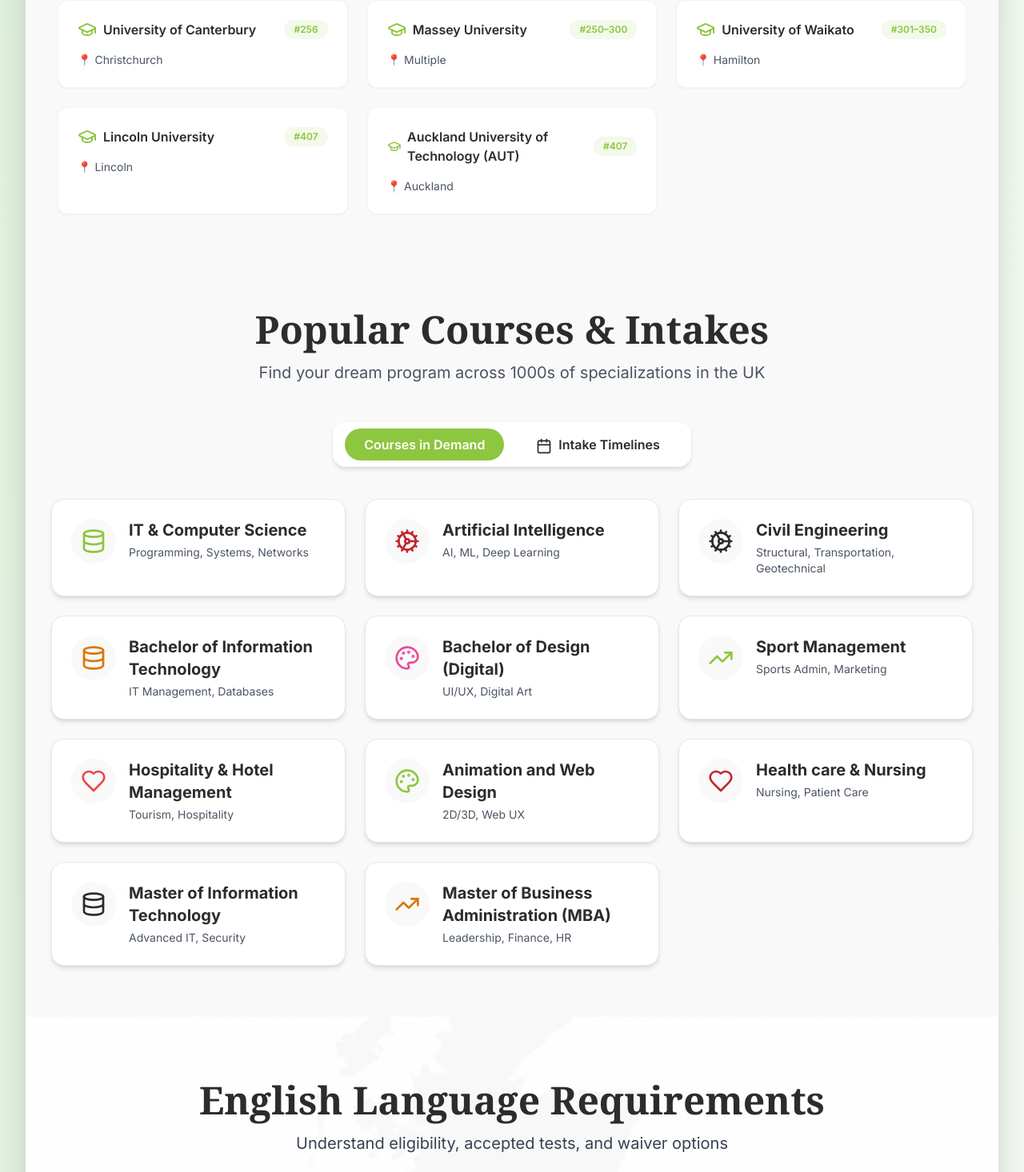
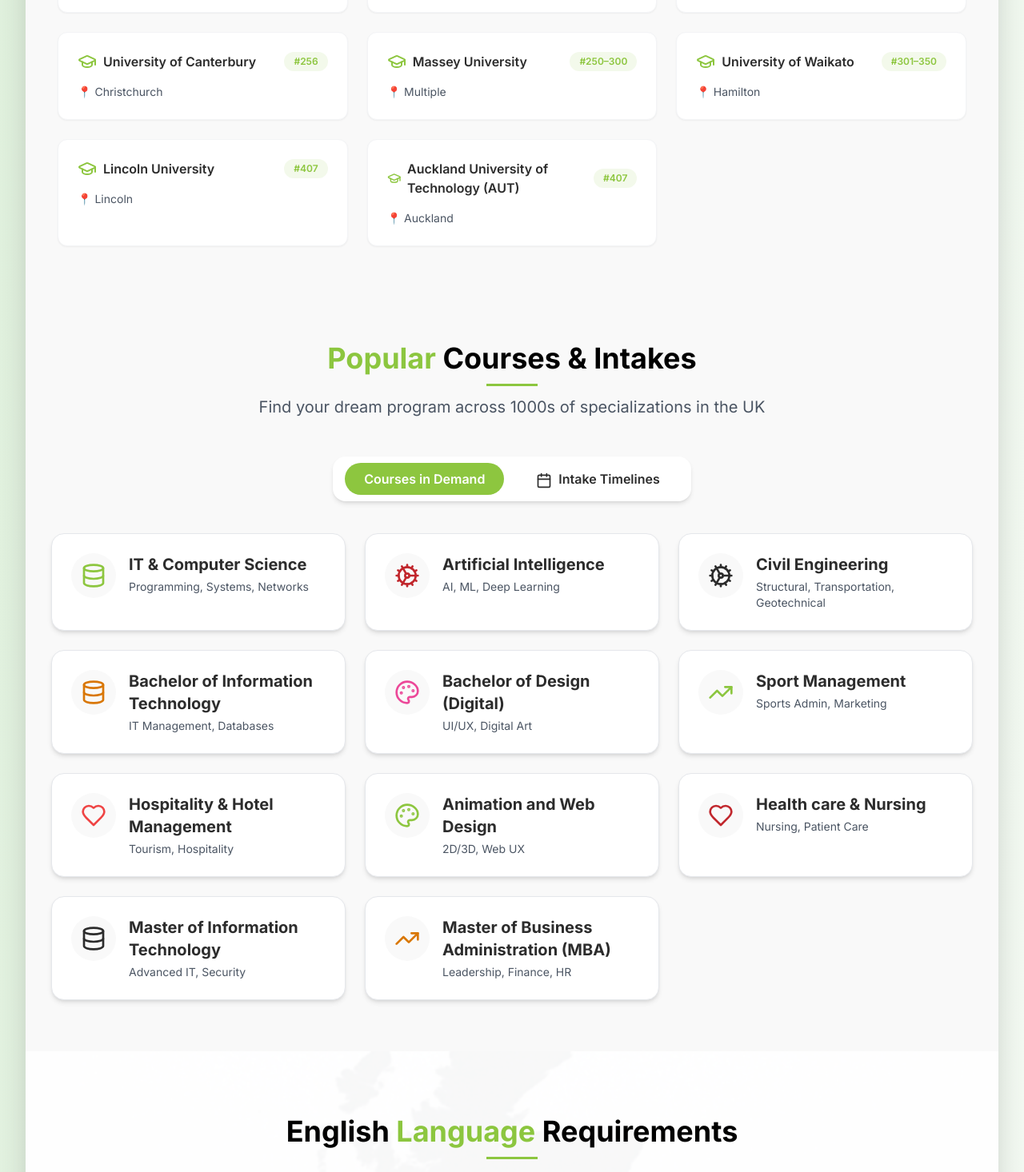
Before and after one commit to Himanshu2002Singh/educationsite, a React (Vite) app: page /newzealand in a window 1280 px wide. Shown: the part 1330-2796 px from the top of the page at 80% size. Built offline with nearby package versions, Linux system fonts and the light colour scheme.

Commit message:
home page paper plane position changes

```diff
--- a/src/NewZealand/CostOfLiving.tsx
+++ b/src/NewZealand/CostOfLiving.tsx
@@ -39,9 +39,10 @@
         <div className="container mx-auto px-4 sm:px-6">
           {/* Title */}
           <div className="text-center mb-12">
-            <h2 className="text-3xl sm:text-4xl md:text-5xl font-bold text-[#2C2C2C] mb-4 font-serif break-words">
-              Cost of Living in New Zealand
+            <h2 className="text-2xl md:text-4xl font-bold text-black mb-3">
+              Cost of<span className="text-[#8cc63f]"> Living in </span>New Zealand
             </h2>
+            <div className="w-16 h-[3px] bg-[#8cc63f] mx-auto mb-3"></div>
             <p className="text-base sm:text-xl text-gray-700 max-w-3xl mx-auto break-words">
               Understand the estimated living expenses while studying in New Zealand
             </p>
--- a/src/NewZealand/CoursesIntakeActions.tsx
+++ b/src/NewZealand/CoursesIntakeActions.tsx
@@ -59,9 +59,10 @@
     <section className="py-16 bg-[#F9F9F9]">
       <div className="container mx-auto px-4 sm:px-6 lg:px-8">
         <div className="text-center mb-12">
-          <h2 className="text-3xl sm:text-4xl md:text-5xl font-bold text-[#2C2C2C] mb-4 font-serif">
-            Popular Courses & Intakes
+          <h2 className="text-2xl md:text-4xl font-bold text-black mb-3">
+          <span className="text-[#8cc63f]"> Popular </span>Courses & Intakes
           </h2>
+          <div className="w-16 h-[3px] bg-[#8cc63f] mx-auto mb-3"></div>
           <p className="text-lg sm:text-xl text-gray-600 max-w-3xl mx-auto">
             Find your dream program across 1000s of specializations in the UK
           </p>
--- a/src/NewZealand/EnglishTestSection.tsx
+++ b/src/NewZealand/EnglishTestSection.tsx
@@ -22,9 +22,10 @@
       <div className="absolute inset-0 bg-white/80 backdrop-blur-[1px]" />
       <div className="relative container mx-auto px-6 z-10">
         <div className="text-center mb-12">
-          <h2 className="text-3xl md:text-5xl font-bold text-[#2C2C2C] mb-4 font-serif">
-            English Language Requirements
+          <h2 className="text-2xl md:text-4xl font-bold text-black mb-3">
+            English<span className="text-[#8cc63f]"> Language </span>Requirements
           </h2>
+          <div className="w-16 h-[3px] bg-[#8cc63f] mx-auto mb-3"></div>
           <p className="text-xl text-gray-700 max-w-3xl mx-auto">
             Understand eligibility, accepted tests, and waiver options
           </p>
--- a/src/NewZealand/TuitionFees.tsx
+++ b/src/NewZealand/TuitionFees.tsx
@@ -37,9 +37,10 @@
     <section className="py-16 bg-white">
       <div className="container mx-auto px-6">
         <div className="text-center mb-12">
-          <h2 className="text-3xl md:text-4xl font-bold text-british-navy mb-4 font-serif">
-            Cost of Studying in New Zealand
+          <h2 className="text-2xl md:text-4xl font-bold text-black mb-3">
+          <span className="text-[#8cc63f]"> Cost of</span> Studying in New Zealand
           </h2>
+          <div className="w-16 h-[3px] bg-[#8cc63f] mx-auto mb-3"></div>
           <p className="text-xl text-gray-600 max-w-3xl mx-auto">
             Understand the investment in your New Zealand education
           </p>
--- a/src/NewZealand/hero.tsx
+++ b/src/NewZealand/hero.tsx
@@ -54,13 +54,13 @@
       <div className="max-w-7xl mx-auto grid grid-cols-1 lg:grid-cols-2 gap-10 items-center">
         {/* Left Content */}
         <div className="space-y-6">
-          <h2 className="text-2xl sm:text-3xl md:text-4xl font-bold text-[#2C2C2C] flex items-center">
+          <h2 className="text-2xl md:text-4xl font-bold text-black flex items-center">
             <img
               src="https://flagcdn.com/w40/nz.png"
               alt="New Zealand Flag"
               className="w-8 h-5 mr-2"
             />
-            Why Study in New Zealand?
+            Why Study in &nbsp; <span className="text-[#8cc63f]"> New Zealand</span> &nbsp;?
           </h2>
 
           <div className="grid grid-cols-1 sm:grid-cols-2 gap-4">
--- a/src/components/Hero.tsx
+++ b/src/components/Hero.tsx
@@ -46,7 +46,7 @@
 
         {/* Paper Plane */}
         <motion.div
-          className="absolute top-[38px] right-28 md:top-16 md:right-96"
+          className="absolute top-[150px] right-[20px] md:top-[190px] md:right-96"
           animate={rotateAnimation}
         >
           <img src={Send} className="w-14 h-14 md:w-24 md:h-auto" />
--- a/src/components/TesPRep/Puzzels.tsx
+++ b/src/components/TesPRep/Puzzels.tsx
@@ -5,13 +5,13 @@
 const PuzzleApproach: React.FC = () => {
   return (
     <div className="bg-white py-10 px-4">
-      <h2 className="text-2xl md:text-4xl font-bold text-center text-black">
-        At Edukonnect, we don’t believe in one-size-fits-all prep.
-        <br />
-        <span className="text-[#8cc63f]">Our approach is student-centered</span>
+      <h2 className="text-2xl md:text-4xl font-bold text-center text-black mb-3">
+      Why Edukonnect for your <span className="text-[#8cc63f]"> Test Prep</span> ?
       </h2>
+        <div className="w-16 h-[3px] bg-[#8cc63f] mx-auto mb-3 "></div>
+      <p className="text-center mb-3 text-lg text-gray-600">  At Edukonnect, we don’t believe in one-size-fits-all prep.Our approach is student-centered</p>
 
-      <div className="w-16 h-[3px] bg-[#8cc63f] mx-auto mt-3 mb-20"></div>
+
 
       {/* ✅ Only Image (Responsive) */}
       <div className="flex justify-center">
```
